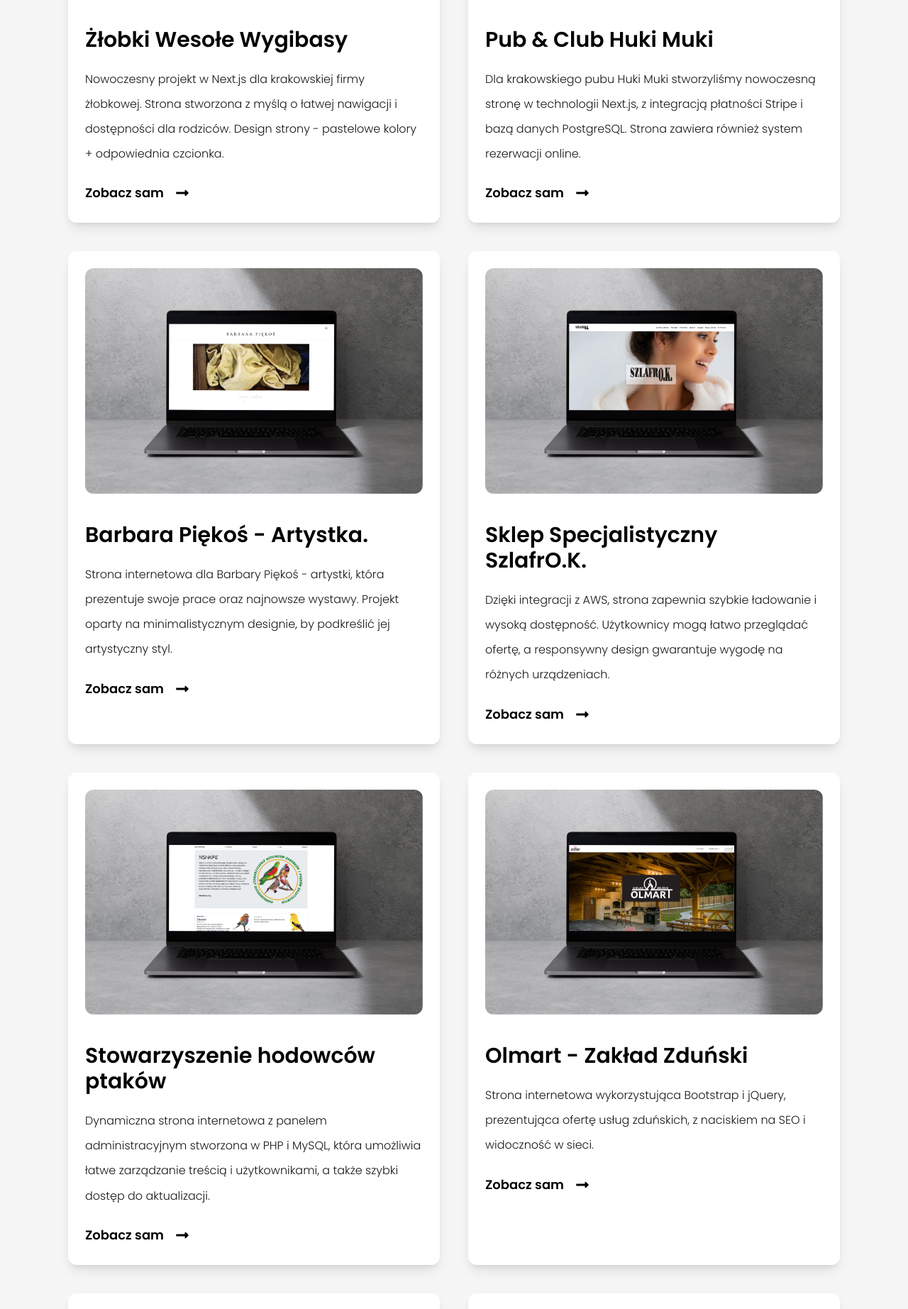
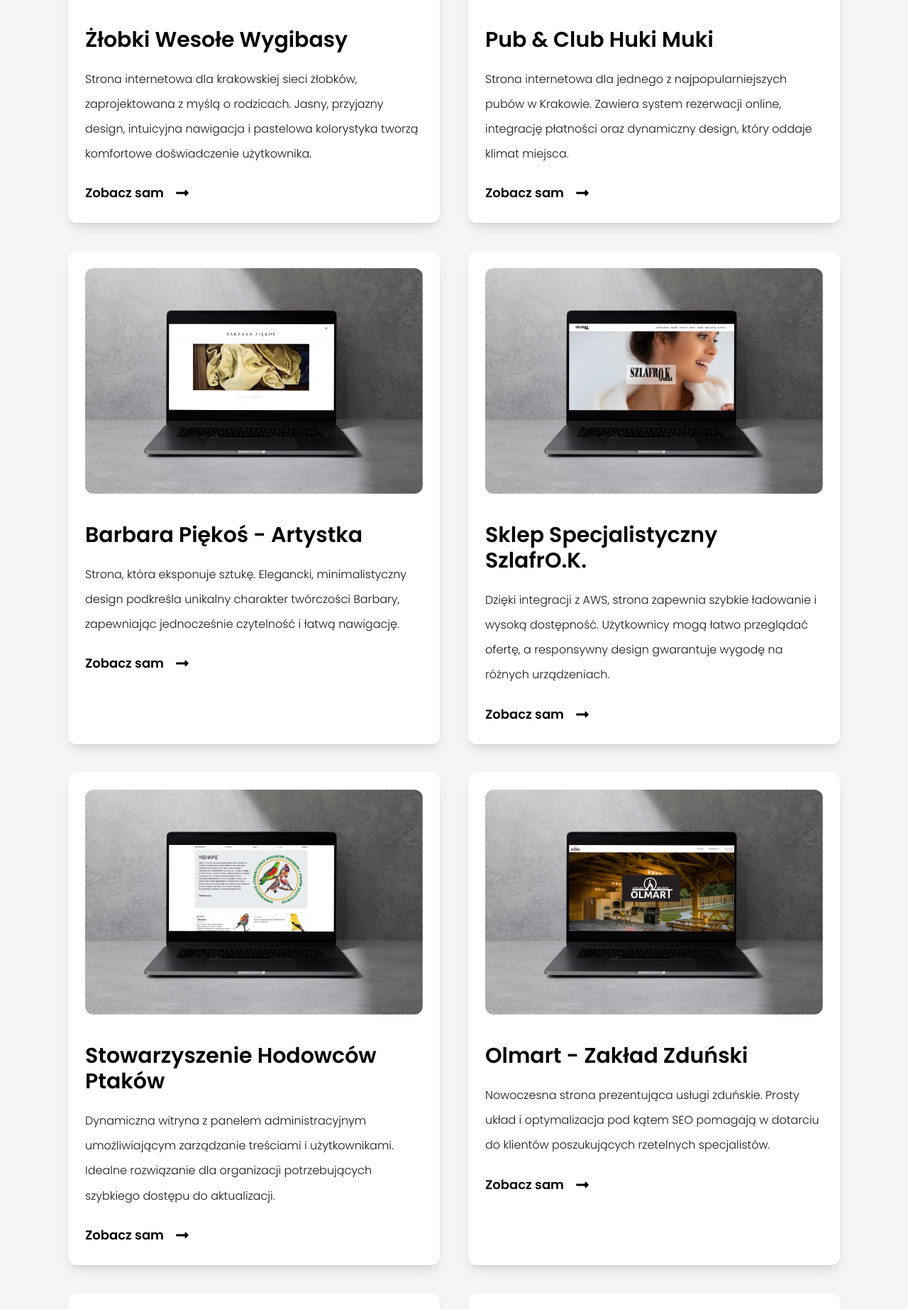
Before and after one commit to Gho2st/domiweb, a Next.js app: page /portfolio in a window 1280 px wide. Shown: the part 652-2497 px from the top of the page at 71% size. Built offline with nearby package versions, Linux system fonts and the light colour scheme.

Commit message:
Update page.js

```diff
--- a/app/portfolio/page.js
+++ b/app/portfolio/page.js
@@ -19,21 +19,21 @@
     {
       title: "Żłobki Wesołe Wygibasy",
       description:
-        "Nowoczesny projekt w Next.js dla krakowskiej firmy żłobkowej. Strona stworzona z myślą o łatwej nawigacji i dostępności dla rodziców. Design strony - pastelowe kolory + odpowiednia czcionka.",
+        "Strona internetowa dla krakowskiej sieci żłobków, zaprojektowana z myślą o rodzicach. Jasny, przyjazny design, intuicyjna nawigacja i pastelowa kolorystyka tworzą komfortowe doświadczenie użytkownika.",
       imageSrc: "/portfolio/wesolewygibasy.png",
       link: "https://www.wesolewygibasy.pl/",
     },
     {
       title: "Pub & Club Huki Muki",
       description:
-        "Dla krakowskiego pubu Huki Muki stworzyliśmy nowoczesną stronę w technologii Next.js, z integracją płatności Stripe i bazą danych PostgreSQL. Strona zawiera również system rezerwacji online.",
+        "Strona internetowa dla jednego z najpopularniejszych pubów w Krakowie. Zawiera system rezerwacji online, integrację płatności oraz dynamiczny design, który oddaje klimat miejsca.",
       imageSrc: "/portfolio/hukimuki.png",
       link: "https://www.hukimuki.pl/",
     },
     {
-      title: "Barbara Piękoś - Artystka.",
+      title: "Barbara Piękoś - Artystka",
       description:
-        "Strona internetowa dla Barbary Piękoś - artystki, która prezentuje swoje prace oraz najnowsze wystawy. Projekt oparty na minimalistycznym designie, by podkreślić jej artystyczny styl.",
+        "Strona, która eksponuje sztukę. Elegancki, minimalistyczny design podkreśla unikalny charakter twórczości Barbary, zapewniając jednocześnie czytelność i łatwą nawigację.",
       imageSrc: "/portfolio/barbarapiekos.png",
       link: "https://www.barbarapiekos.pl/",
     },
@@ -45,51 +45,51 @@
       link: "https://www.szlafroki.krakow.pl/",
     },
     {
-      title: "Stowarzyszenie hodowców ptaków",
+      title: "Stowarzyszenie Hodowców Ptaków",
       description:
-        "Dynamiczna strona internetowa z panelem administracyjnym stworzona w PHP i MySQL, która umożliwia łatwe zarządzanie treścią i użytkownikami, a także szybki dostęp do aktualizacji.",
+        "Dynamiczna witryna z panelem administracyjnym umożliwiającym zarządzanie treściami i użytkownikami. Idealne rozwiązanie dla organizacji potrzebujących szybkiego dostępu do aktualizacji.",
       imageSrc: "/portfolio/ptaki.png",
       link: "https://www.nshkipe.com.pl/",
     },
     {
       title: "Olmart - Zakład Zduński",
       description:
-        "Strona internetowa wykorzystująca Bootstrap i jQuery, prezentująca ofertę usług zduńskich, z naciskiem na SEO i widoczność w sieci.",
+        "Nowoczesna strona prezentująca usługi zduńskie. Prosty układ i optymalizacja pod kątem SEO pomagają w dotarciu do klientów poszukujących rzetelnych specjalistów.",
       imageSrc: "/portfolio/olmart.png",
       link: "https://www.olmart-ns.pl/",
     },
     {
       title: "Optyk - Andrzej Świerczek 1980",
       description:
-        "Stworzyliśmy responsywną stronę internetową dla lokalnego optyka, która została zaprojektowana w technologii Bootstrap. Dzięki optymalizacji SEO, strona zwiększyła widoczność w wynikach wyszukiwarek, a użytkownicy mogą łatwo umawiać wizyty online.",
+        "Strona lokalnego optyka z ponad 40-letnią tradycją. Dopracowany projekt wspiera pozycjonowanie w wyszukiwarkach, zwiększając zasięg firmy w regionie.",
       imageSrc: "/portfolio/optyk.png",
       link: "https://www.optyk-andrzej.pl/",
     },
     {
       title: "Beata Łakota",
       description:
-        "Profesjonalna strona internetowa stworzona z wykorzystaniem bootstrapa. Skoncentrowana na optymalizacji SEO i łatwej nawigacji.",
+        "Profesjonalna strona dla Beaty Łakoty, skoncentrowana na łatwej nawigacji i optymalizacji SEO, by dotrzeć do szerokiego grona odbiorców.",
       imageSrc: "/portfolio/beata.png",
       link: "https://www.beatalakota.pl/",
     },
     {
       title: "EOS - Ozonowanie | Kraków",
       description:
-        "Dla firmy EOS stworzyliśmy stronę z formularzem kontaktowym opartym na PHP Mailer, zoptymalizowaną pod kątem lokalnych usług ozonowania, co zwiększyło jej widoczność w wynikach wyszukiwania.",
+        "Strona internetowa zoptymalizowana pod kątem lokalnych usług ozonowania. Dzięki formularzowi kontaktowemu klienci mogą łatwo zgłosić zapytania i zamówić usługę.",
       imageSrc: "/portfolio/ozonowanie.png",
       link: "https://www.eos-ozonowanie.pl/",
     },
     {
       title: "Telmech - Obróbka Metali",
       description:
-        "Strona internetowa dla firmy Telmech zajmującej się obróbką metali, zoptymalizowana pod kątem SEO i używająca generowanych przez AI zdjęć.",
+        "Nowoczesna witryna dla firmy zajmującej się obróbką metali. Projekt wyróżnia się zastosowaniem AI w generowaniu grafik oraz optymalizacją SEO.",
       imageSrc: "/portfolio/telmech.png",
       link: "https://www.telmech.com/",
     },
     {
       title: "ToMy - Myje & Remontuje",
       description:
-        "Strona internetowa firmy remonoto-sprzątającej, zaprojektowana tak, aby umożliwić łatwy kontakt z klientami oraz przedstawienie oferty usług porządkowych.",
+        "Strona internetowa zaprojektowana z myślą o promocji usług porządkowych i remontowych. Przejrzysty układ ułatwia klientom szybkie nawiązanie kontaktu z firmą.",
       imageSrc: "/portfolio/tomy.png",
       link: "https://www.tomy-myje-remontuje.pl/",
     },
```
